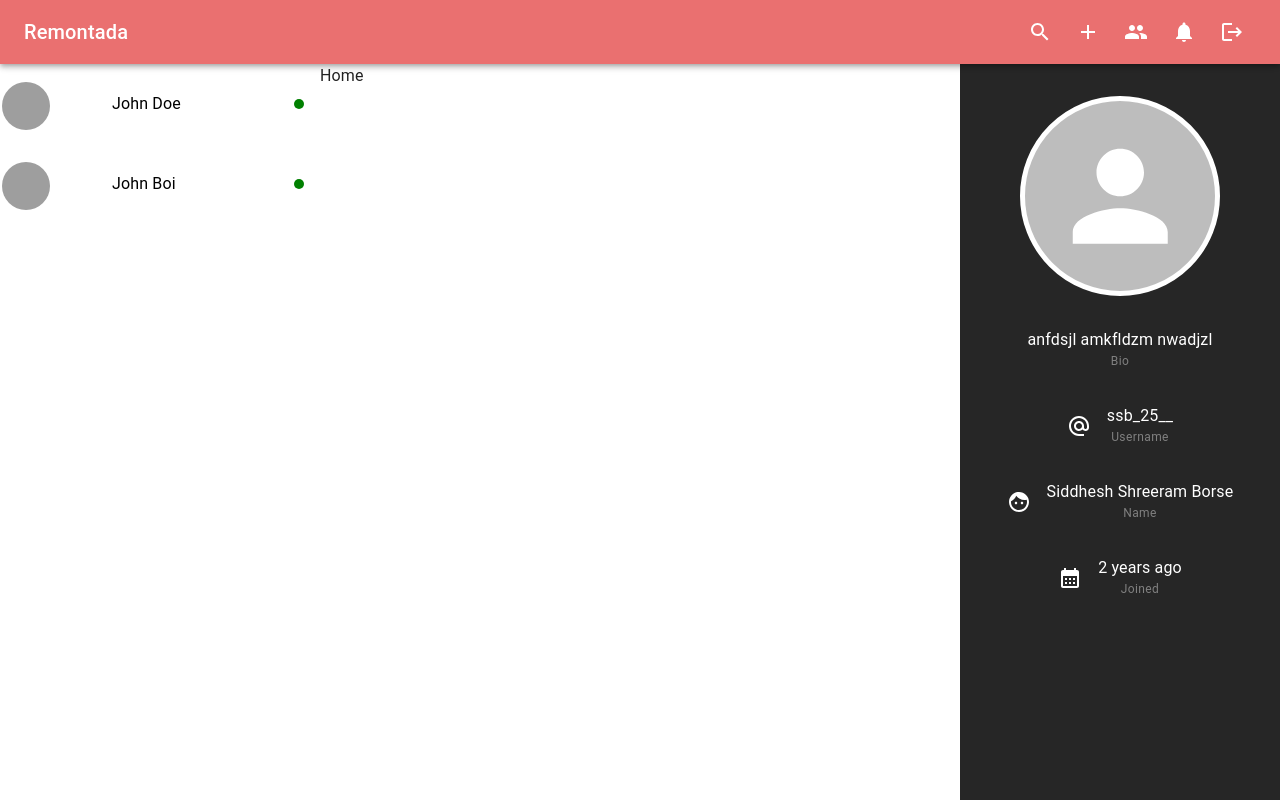
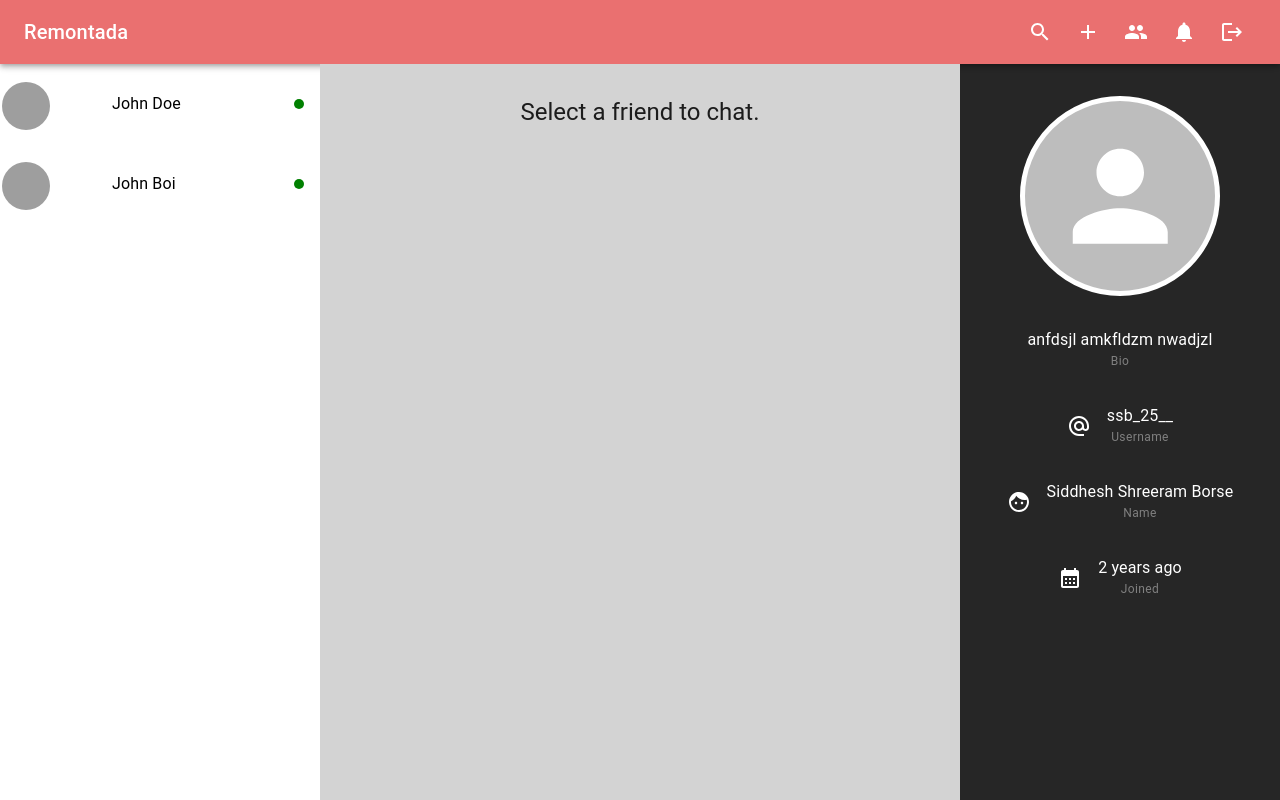
Before and after one commit to infoSleuth25/Remontada, a React (Vite) app in the folder client/: page / in a window 1280 px wide. Built offline with nearby package versions, Linux system fonts and the light colour scheme; grey boxes are pictures that could not be loaded.

Commit message:
Home Page is completed

```diff
--- a/client/src/pages/Home.jsx
+++ b/client/src/pages/Home.jsx
@@ -1,9 +1,12 @@
 import React from 'react'
 import AppLayout from '../components/layout/AppLayout';
+import { Box, Typography } from '@mui/material';
 
 const Home = () => {
   return (
-    <div>Home</div>
+    <Box bgcolor={"#D3D3D3"} height={"100%"}>
+      <Typography p={"2rem"} textAlign={"center"} variant='h5'>Select a friend to chat.</Typography>
+    </Box>
   )
 }
 
```
